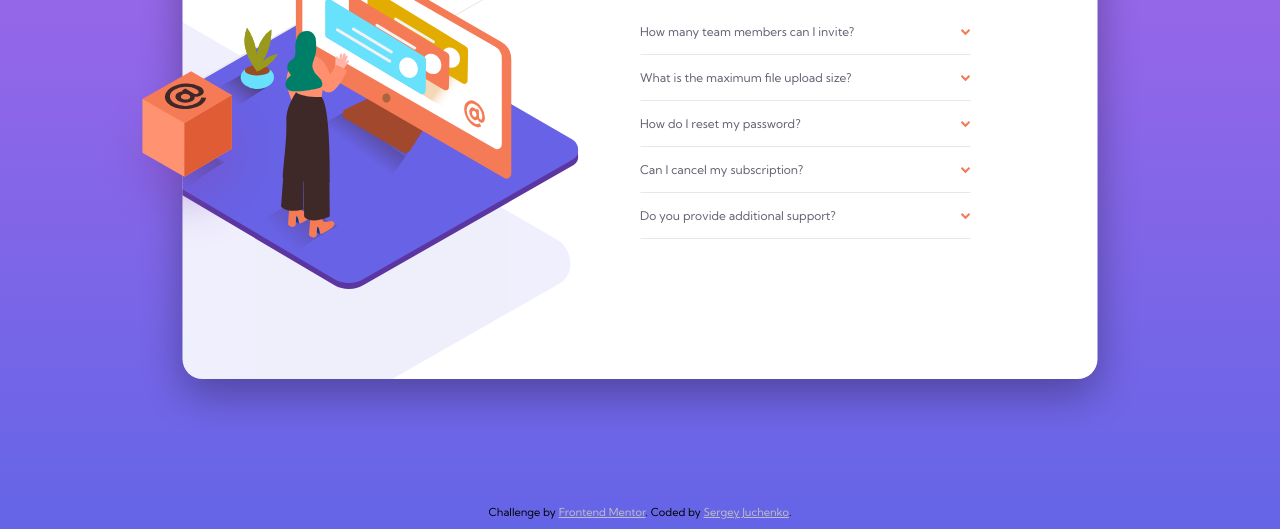
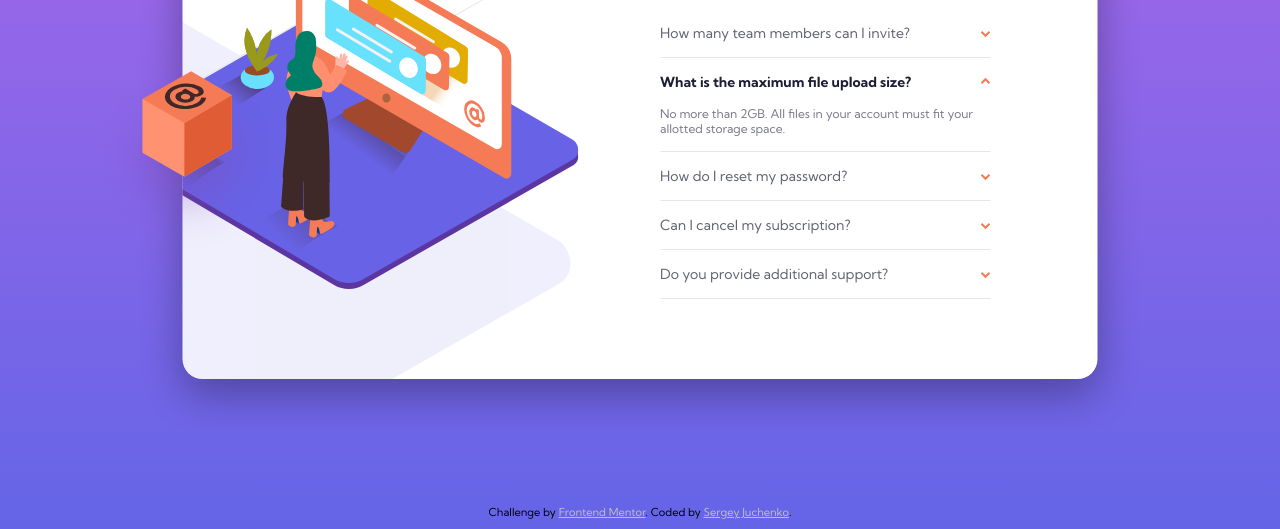
Before and after one commit to srjuchenko/FAQ-accordion-card, a plain HTML site: page index.html in a window 1280 px wide. Shown: the part 271-800 px from the top of the page. Drawn offline with Linux system fonts and the light colour scheme.

Commit message:
Initial commit

```diff
--- a/css/style.css
+++ b/css/style.css
@@ -166,14 +166,21 @@ footer {
   }
 
   .FAQ-info {
+    padding-left: 20px;
     grid-column-start: 2;
-    width: 330px;
+    width: 350px;
   }
 
   .answer {
     width: 320px;
+    font-size: 12px;
   }
 
+  .FAQ-quastions {
+    width: 100%;
+    font-size: 14px;
+    font-weight: 400;
+  }
   .FAQ-header h1 {
     margin-top: 65px;
     margin-bottom: 40px;
--- a/index.html
+++ b/index.html
@@ -55,11 +55,13 @@
               </div>
             </div>
             <div data-id="2" class="quastion-item">
-              <div class="quastion">What is the maximum file upload size?</div>
-              <div class="arrow">
+              <div class="quastion bold">
+                What is the maximum file upload size?
+              </div>
+              <div class="arrow rotate">
                 <img src="images/icon-arrow-down.svg" alt="" />
               </div>
-              <div class="answer hidden">
+              <div class="answer">
                 No more than 2GB. All files in your account must fit your
                 allotted storage space.
               </div>
```
